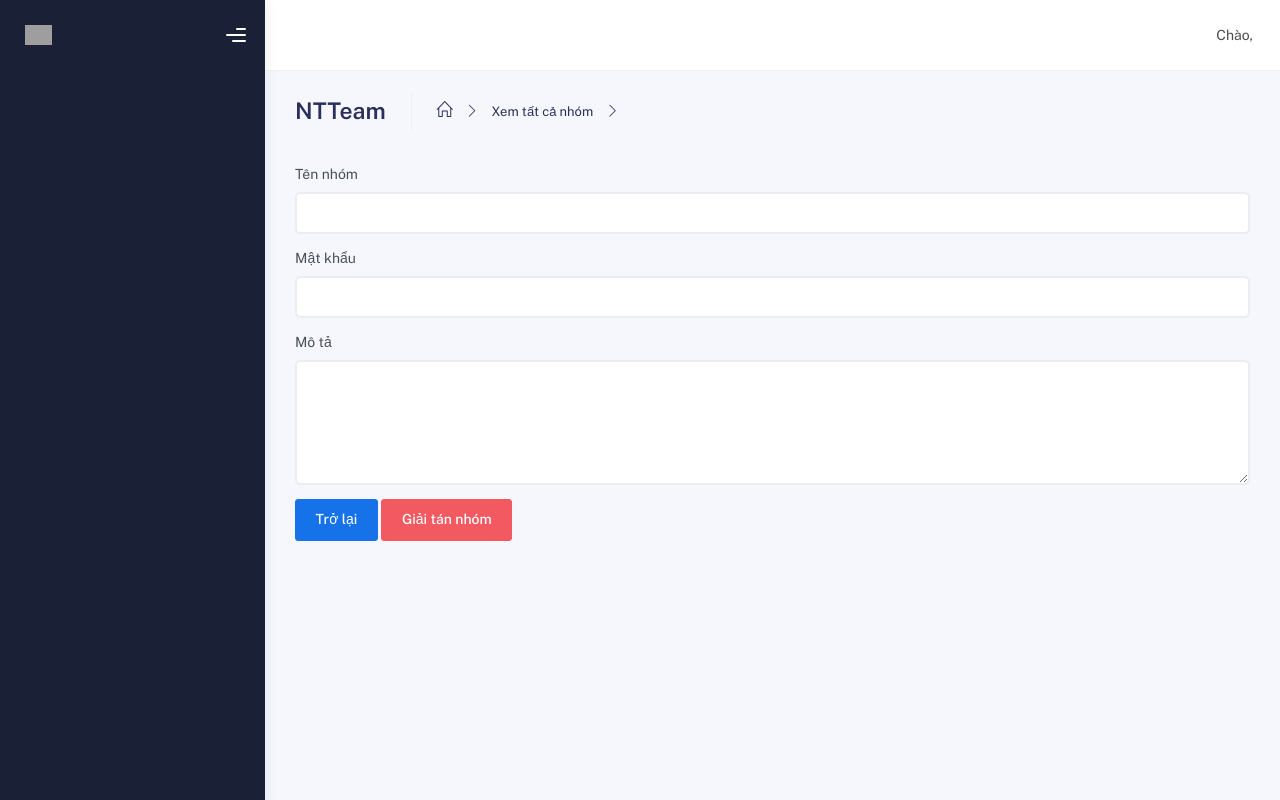
After one commit to TruongNguyenVo/NT-TeamWork-Management, a Symfony app: template templates/room/delete.html.twig in a window 1280 px wide. The commit adds this page. Run offline with Twig, Linux system fonts and the light colour scheme; the template is opened without the code that fills it, so the values that code supplies are empty; form fields are guessed from the names that the template uses; some libraries are stand-ins or nearby versions; grey boxes are pictures that could not be loaded.

Commit message:
done: delete room

```diff
--- a/templates/base.html.twig
+++ b/templates/base.html.twig
@@ -34,12 +34,12 @@
     </script>
 
     <!-- CSS Files -->
-    <link rel="stylesheet" href="../assets/css/bootstrap.min.css" />
-    <link rel="stylesheet" href="../assets/css/plugins.min.css" />
-    <link rel="stylesheet" href="../assets/css/kaiadmin.min.css" />
+    <link rel="stylesheet" href="{{ asset('assets/css/bootstrap.min.css') }}">
+    <link rel="stylesheet" href="{{ asset('assets/css/plugins.min.css') }}">
+    <link rel="stylesheet" href="{{ asset('assets/css/kaiadmin.min.css') }}">
 
     <!-- CSS Just for demo purpose, don't include it in your project -->
-    <link rel="stylesheet" href="../assets/css/demo.css" />
+    <link rel="stylesheet" href="{{ asset('assets/css/demo.css') }}">
   </head>
   <body>
     <div class="wrapper">
@@ -191,16 +191,16 @@
       <!-- End Custom template -->
     </div>
     <!--   Core JS Files   -->
-    <script src="../assets/js/core/jquery-3.7.1.min.js"></script>
-    <script src="../assets/js/core/popper.min.js"></script>
-    <script src="../assets/js/core/bootstrap.min.js"></script>
+    <script src="{{ asset('assets/js/core/jquery-3.7.1.min.js') }}"></script>
+    <script src="{{ asset('assets/js/core/popper.min.js') }}"></script>
+    <script src="{{ asset('assets/js/core/bootstrap.min.js') }}"></script>
 
     <!-- jQuery Scrollbar -->
-    <script src="../assets/js/plugin/jquery-scrollbar/jquery.scrollbar.min.js"></script>
+    <script src="{{ asset('assets/js/plugin/jquery-scrollbar/jquery.scrollbar.min.js') }}"></script>
     <!-- Datatables -->
-    <script src="../assets/js/plugin/datatables/datatables.min.js"></script>
+    <script src="{{ asset('assets/js/plugin/datatables/datatables.min.js') }}"></script>
     <!-- Kaiadmin JS -->
-    <script src="../assets/js/kaiadmin.min.js"></script>
+    <script src="{{ asset('assets/js/kaiadmin.min.js') }}"></script>
 
   </body>
 </html>
--- a/templates/room/_delete_form.html.twig
+++ /dev/null
@@ -1,4 +0,0 @@
-<form method="post" action="{{ path('app_room_delete', {'id': room.id}) }}" onsubmit="return confirm('Are you sure you want to delete this item?');">
-    <input type="hidden" name="_token" value="{{ csrf_token('delete' ~ room.id) }}">
-    <button class="btn">Delete</button>
-</form>
--- /dev/null
+++ b/templates/room/delete.html.twig
@@ -0,0 +1,63 @@
+{# <form method="post" action="{{ path('app_room_delete', {'id': room.id}) }}" onsubmit="return confirm('Are you sure you want to delete this item?');">
+    <input type="hidden" name="_token" value="{{ csrf_token('delete' ~ room.id) }}">
+    <button class="btn">Delete</button>
+</form> #}
+
+{% extends 'base.html.twig' %}
+
+{% block title %}Phòng {{room.name}}{% endblock %}
+
+{% block body %}
+    <div class="container">
+            <div class="page-inner">
+              <div class="page-header">
+                <h3 class="fw-bold mb-3">NTTeam</h3>
+                <ul class="breadcrumbs mb-3">
+                  <li class="nav-home">
+                    <a href="#">
+                      <i class="icon-home"></i>
+                    </a>
+                  </li>
+                  <li class="separator">
+                    <i class="icon-arrow-right"></i>
+                  </li>
+                  <li class="nav-item">
+                    <a href="#">Xem tất cả nhóm</a>
+                  </li>
+                  <li class="separator">
+                    <i class="icon-arrow-right"></i>
+                  </li>
+                  <li class="nav-item">
+                    <a href="#">{{room.name}}</a>
+                  </li>
+                </ul>
+              </div>
+                {{ form_start(form, {'action': path('app_room_delete', {'id': room.id}), 'method': 'POST', 'attr': {'class': 'd-inline',  'onsubmit': 'return confirm("Bạn có chắc là xóa phòng không?");'}}) }}
+                  <div class="mb-3">
+                    <label for="name" class="form-label">Tên nhóm</label>
+                    {{ form_widget(form.name, {'attr': {'class': 'form-control'}}) }}
+                    {{ form_errors(form.name) }}
+                  </div>
+                    <div class="mb-3">
+                        <label for="office" class="form-label">Mật khẩu</label>
+                        {{ form_widget(form.password, {'attr': {'class': 'form-control'}}) }}
+                        {{ form_errors(form.password) }}
+                    </div>
+                  <div class="mb-3">
+                    <label for="office" class="form-label">Mô tả</label>
+                    {{ form_widget(form.description, {'attr': {'class': 'form-control', 'rows':'5'}}) }}
+                    {{ form_errors(form.description) }}
+                  </div>
+                   <div class="mb-3-md">
+                        {# Trở lại trang chính #}
+                        <a href="{{ path('app_home') }}" class="btn btn-primary">Trở lại</a>
+                        <input type="hidden" name="_token" value="{{ csrf_token('delete' ~ room.id) }}">
+                        {# Nút Chỉnh Sửa (Submit Form) #}
+                        <button type="submit" class="btn btn-danger"> Giải tán nhóm</button>
+
+                    </div>
+              </div>
+            {{form_end(form)}}
+            </div>
+            </div>
+{% endblock %}
```
Also changed, not shown: src/Controller/RoomController.php (+36 -4 lines), README.md.
